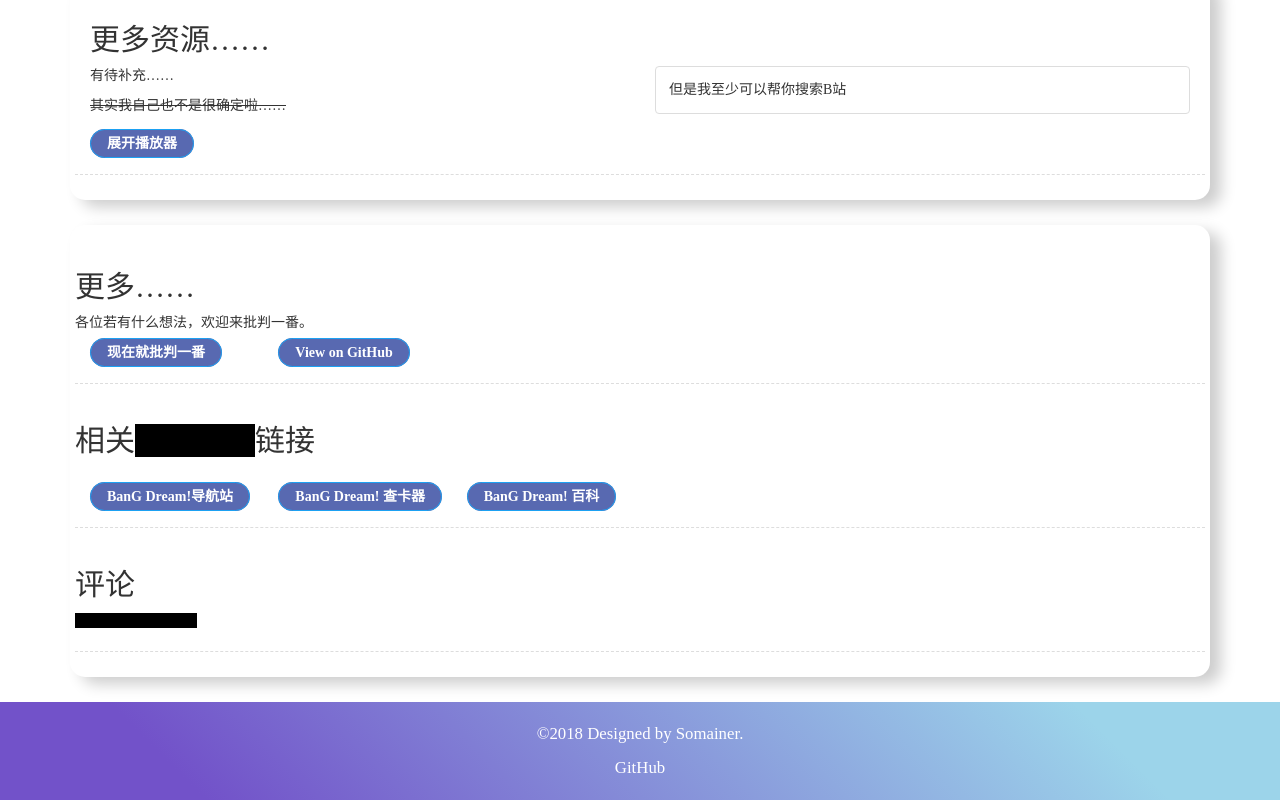
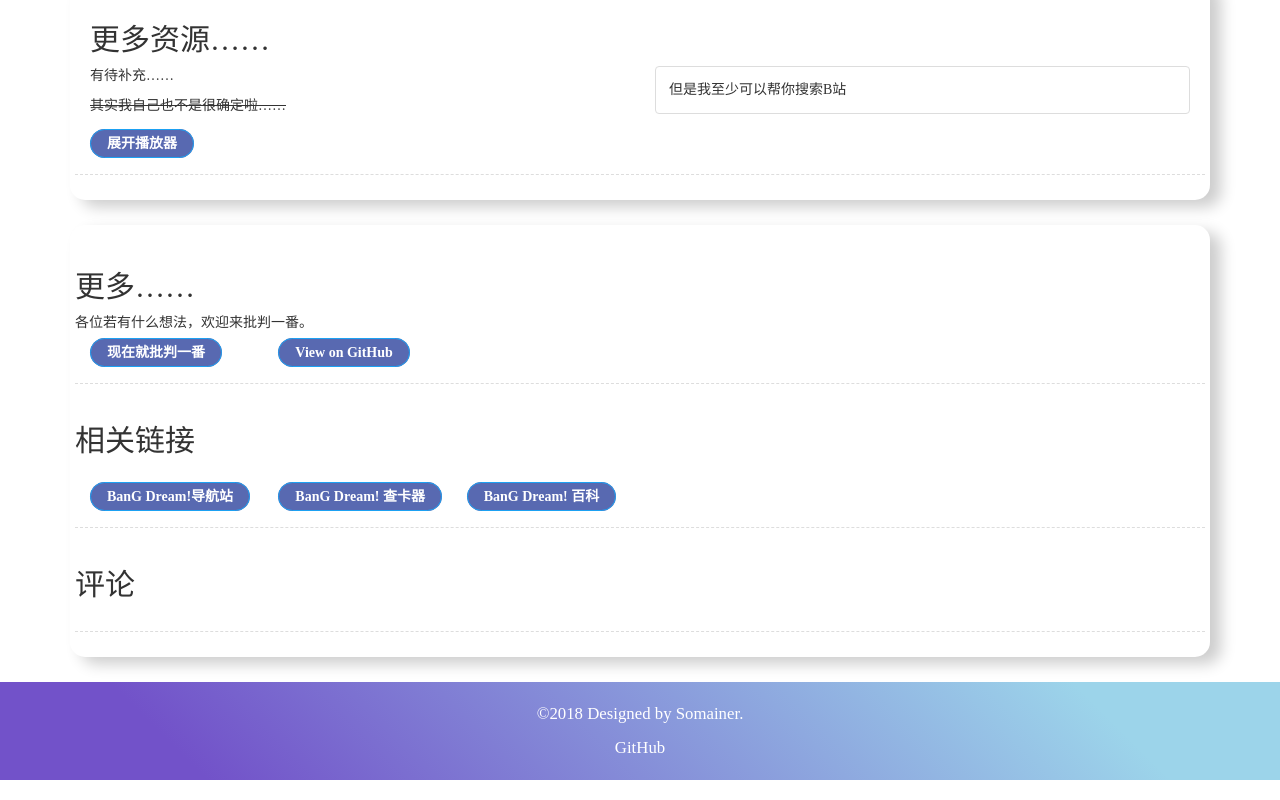
Before and after one commit to roselia-dev/roselia-encore, a plain HTML site: page index.html in a window 1280 px wide. Shown: the part 2106-2906 px from the top of the page. Drawn offline with nearby package versions, Linux system fonts and the light colour scheme; a script that the page names is missing.

Commit message:
Edge Bug
修复了一个只出现在Edge上的奇怪BUG

```diff
--- a/index.html
+++ b/index.html
@@ -192,7 +192,7 @@
                             <h4>CV</h4>
                             <p style="text-indent:2em;">{{ member[roselia.lang+"CVName"] }}</p>
                             <h4>{{({cn: "生日", jp:"誕生日", en: "Birthday"})[roselia.lang]}}</h4>
-                            <p style="text-indent:2em;">{{ roselia.utils.render("{getMonth() + 1}月{getDate()}日", new Date(member.birthday), ["{", "}"]) }}</p>
+                            <p style="text-indent:2em;" v-text='(d => `${d[0]}月${d[1]}日`)(member.birthday.split("-"))'></p>
                             <h4>{{({cn: "血型", jp:"血液型", en: "Blood Type"})[roselia.lang]}}</h4>
                             <p style="text-indent:2em;">{{ member.bloodType }}</p>
                             <h4>{{({cn: "链接", jp:"リンク", en: "Links"})[roselia.lang]}}</h4>
@@ -232,7 +232,7 @@
             </div>
         </div>
         <div class="row">
-            <h2>相关<span class="heimu">或不相关</span>链接</h2>
+            <h2>相关链接</h2>
             <br/>
             <div class="col-xs-6 col-md-3 col-lg-2" v-for="link in roselia.moreLinks">
                 <a class="EdgeButton EdgeButton--medium EdgeButton--roselia" :href="link.target" target="_blank">
@@ -241,7 +241,7 @@
             </div>
         </div>
         <div class="row">
-            <h2>评论</h2><span class="heimu">.moe 没办法备案hhh</span>
+            <h2>评论</h2>
             <div id="disqus_thread"></div>
         </div>
     </div>
```
